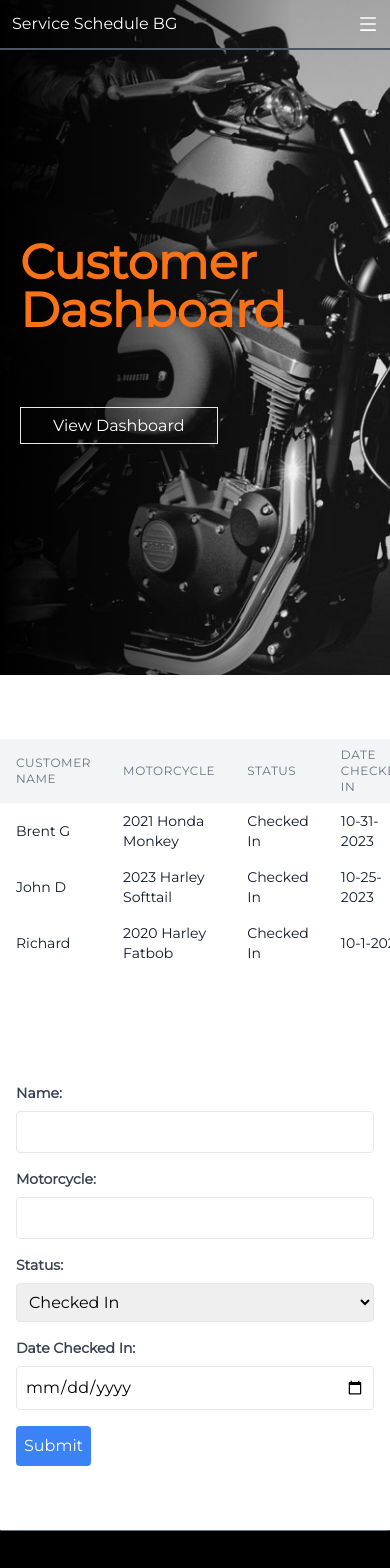
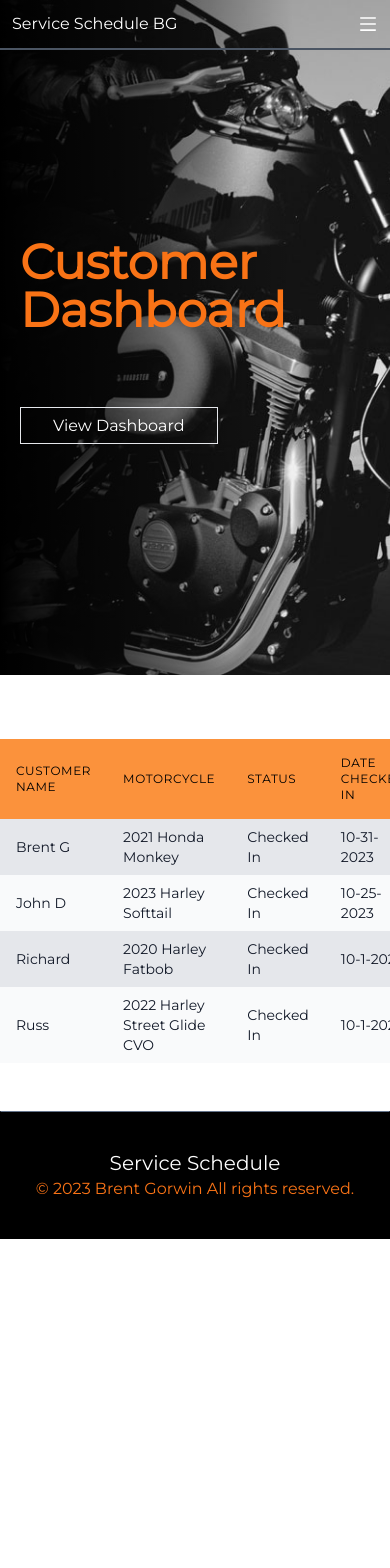
Before and after one commit to bgorwin/service-schedule, a Next.js app: page /customers in a window 390 px wide. Shown: the top 1568 px of the page. After the commit the page ends 1239 px from the top, so only its background shows below. Built offline with nearby package versions, Linux system fonts and the light colour scheme.

Commit message:
Removed form to add new customers, going to focus on the design of the site. Also resolved data file issue

```diff
--- a/app/customers/page.jsx
+++ b/app/customers/page.jsx
@@ -1,27 +1,15 @@
-"use client"
-import React, { useState } from 'react';
+import React from 'react';
 
 import Hero from '../../components/Hero';
 import CustomerList from '../../components/CustomerList';
-import AddCustomerForm from '../../components/AddCustomerForm';
 
 export default function Customers() {
-    const [customers, setCustomers] = useState([]);
-
-    const handleFormSubmit = (formData) => {
-        setCustomers([...customers, formData]);
-    };
-
     return (
         <div >
             <Hero heading="Customer Dashboard" image="custom-img" />
 
             <section className="py-12 container mx-auto">
-                <CustomerList customers={customers}/>
-            </section>
-
-            <section className="py-12 container mx-auto">
-                <AddCustomerForm  onFormSubmit={handleFormSubmit}  />
+                <CustomerList />
             </section>
         </div>
     );
--- a/app/page.jsx
+++ b/app/page.jsx
@@ -72,28 +72,28 @@ export default function HomePage() {
 			</section>
 
 			<section className="py-36 bg-white">
-				<div class="container mx-auto">
-					<div class="grid grid-flow-row grid-cols-1 md:grid-cols-3 lg:grid-cols-3 justify-between mt-8">
-						<div class="col px-4 my-5">
-							<div class="bg-white p-4 rounded-lg shadow h-full">
-								<h3 class="text-xl font-bold mb-2 text-orange-500">Check In Customer</h3>
-								<p class="text-gray-600">When a customer comes in, add their info and bike into the form.</p>
+				<div className="container mx-auto">
+					<div className="grid grid-flow-row grid-cols-1 md:grid-cols-3 lg:grid-cols-3 justify-between mt-8">
+						<div className="col px-4 my-5">
+							<div className="bg-white p-4 rounded-lg shadow h-full">
+								<h3 className="text-xl font-bold mb-2 text-orange-500">Check In Customer</h3>
+								<p className="text-gray-600">When a customer comes in, add their info and bike into the form.</p>
 								{/* <button class="bg-black text-white hover:text-orange-500 px-4 py-2 mt-10 rounded-md">Button</button> */}
 							</div>
 						</div>
 
-						<div class="col px-4 my-5">
-							<div class="bg-white p-4 rounded-lg shadow h-full">
-								<h3 class="text-xl font-bold mb-2 text-orange-500">Status Update</h3>
-								<p class="text-gray-600">Setup a reminder schedule time to reach out to the customer with an update on their bike.</p>
+						<div className="col px-4 my-5">
+							<div className="bg-white p-4 rounded-lg shadow h-full">
+								<h3 className="text-xl font-bold mb-2 text-orange-500">Status Update</h3>
+								<p className="text-gray-600">Setup a reminder schedule time to reach out to the customer with an update on their bike.</p>
 								{/* <button class="bg-black text-white hover:text-orange-500 px-4 py-2 mt-10 rounded-md">Button</button> */}
 							</div>
 						</div>
 
-						<div class="col px-4 my-5">
-							<div class="bg-white p-4 rounded-lg shadow h-full">
-								<h3 class="text-xl font-bold mb-2 text-orange-500">Service completed</h3>
-								<p class="text-gray-600">When youre done with the repairs, update the status to Done and be prompted to reach out to the customer.</p>
+						<div className="col px-4 my-5">
+							<div className="bg-white p-4 rounded-lg shadow h-full">
+								<h3 className="text-xl font-bold mb-2 text-orange-500">Service completed</h3>
+								<p className="text-gray-600">When youre done with the repairs, update the status to Done and be prompted to reach out to the customer.</p>
 								{/* <button class="bg-black text-white hover:text-orange-500 px-4 py-2 mt-10 rounded-md">Button</button> */}
 							</div>
 						</div>
--- a/components/CustomerList.jsx
+++ b/components/CustomerList.jsx
@@ -1,24 +1,26 @@
+"use server";
+
 import React from 'react';
 import { promises as fs } from 'fs';
 
-export default async function CustomerList ({ customers })  {
-  const file = await fs.readFile(process.cwd() + '/app/data/data.json', 'utf8');
+export default async function CustomerList ()  {
+  const file = await fs.readFile(process.cwd() + '/data/data.json', 'utf8');
   const data = JSON.parse(file);
 
   return (
     <table className="w-full mt-4">
-      <thead>
+      <thead className="bg-orange-400 text-white">
         <tr>
-          <th className="px-4 py-2 bg-gray-100 text-left text-xs leading-4 font-medium text-gray-500 uppercase tracking-wider">
+          <th className="px-4 py-4 bg-orange-400 text-left text-xs leading-4 font-medium text-black uppercase tracking-wider">
             Customer Name
           </th>
-          <th className="px-4 py-2 bg-gray-100 text-left text-xs leading-4 font-medium text-gray-500 uppercase tracking-wider">
+          <th className="px-4 py-4 bg-orange-400 text-left text-xs leading-4 font-medium text-black uppercase tracking-wider">
             Motorcycle
           </th>
-          <th className="px-4 py-2 bg-gray-100 text-left text-xs leading-4 font-medium text-gray-500 uppercase tracking-wider">
+          <th className="px-4 py-4 bg-orange-400 text-left text-xs leading-4 font-medium text-black uppercase tracking-wider">
             Status
           </th>
-          <th className="px-4 py-2 bg-gray-100 text-left text-xs leading-4 font-medium text-gray-500 uppercase tracking-wider">
+          <th className="px-4 py-4 bg-orange-400 text-left text-xs leading-4 font-medium text-black uppercase tracking-wider">
             Date Checked In
           </th>
         </tr>
@@ -26,7 +28,7 @@ export default async function CustomerList ({ customers })  {
       <tbody>
         {data.map((order, index) => {
           return(
-            <tr key={index}  >
+            <tr key={index} className='bg-gray-200 even:bg-gray-50'>
               <td className="px-4 py-2 text-sm leading-5 font-medium text-gray-900">{order.name}</td>
               <td className="px-4 py-2 text-sm leading-5 font-medium text-gray-900">{order.motorcycle}</td>
               <td className="px-4 py-2 text-sm leading-5 font-medium text-gray-900">{order.status}</td>
@@ -34,16 +36,6 @@ export default async function CustomerList ({ customers })  {
             </tr>
           );
         })}
-
-
-        {customers.map((customer, index) => (
-          <tr key={index} className={index % 2 === 0 ? 'bg-gray-100' : ''}>
-            <td>{customer.name}</td>
-            <td>{customer.motorcycle}</td>
-            <td>{customer.status}</td>
-            <td>{customer.dateCheckedIn}</td>
-          </tr>
-        ))}
       </tbody>
     </table>
   );
--- a/components/Navbar.jsx
+++ b/components/Navbar.jsx
@@ -38,9 +38,9 @@ export default function Navbar() {
 					<li className='p-4' style={{color: `${textColor}`}}>
 						<Link href='/customers' className="hover:text-orange-500 ">View Customers</Link>
 					</li>
-					<li className='p-4' style={{color: `${textColor}`}}>
+					{/* <li className='p-4' style={{color: `${textColor}`}}>
 						<Link href='/schedule' className="hover:text-orange-500 ">View Schedule</Link>
-					</li>
+					</li> */}
 				</ul>
 
 				{/* Mobile Button */}
@@ -54,9 +54,9 @@ export default function Navbar() {
 						<li className='p-4 text-4xl hover:text-gray-500 ease-in-out duration-300'>
 							<Link href='/customers'>View Customers</Link>
 						</li>
-						<li className='p-4 text-4xl hover:text-gray-500 ease-in-out duration-300'>
+						{/* <li className='p-4 text-4xl hover:text-gray-500 ease-in-out duration-300'>
 							<Link href='/schedule'>View Schedule</Link>
-						</li>
+						</li> */}
 					</ul>
 				</div>
 			</div>
--- a/app/data/data.json
+++ b/data/data.json
@@ -16,5 +16,11 @@
         "motorcycle": "2020 Harley Fatbob ",
         "status": "Checked In",
         "dateCheckedIn": "10-1-2023"
+    },
+    {
+        "name": "Russ",
+        "motorcycle": "2022 Harley Street Glide CVO ",
+        "status": "Checked In",
+        "dateCheckedIn": "10-1-2023"
     }
 ]
--- a/package.json
+++ b/package.json
@@ -17,7 +17,7 @@
     "@prisma/client": "^4.15.0",
     "@vercel/postgres": "^0.3.1",
     "eslint": "8.42.0",
-    "next": "^13.4.6",
+    "next": "^14.0.1",
     "react": "^18.2.0",
     "react-dom": "^18.2.0",
     "react-icons": "^4.9.0"
```
Also changed, not shown: app/data/data.js (deleted), 1 other file (tests, documents, lock files or other folders).
